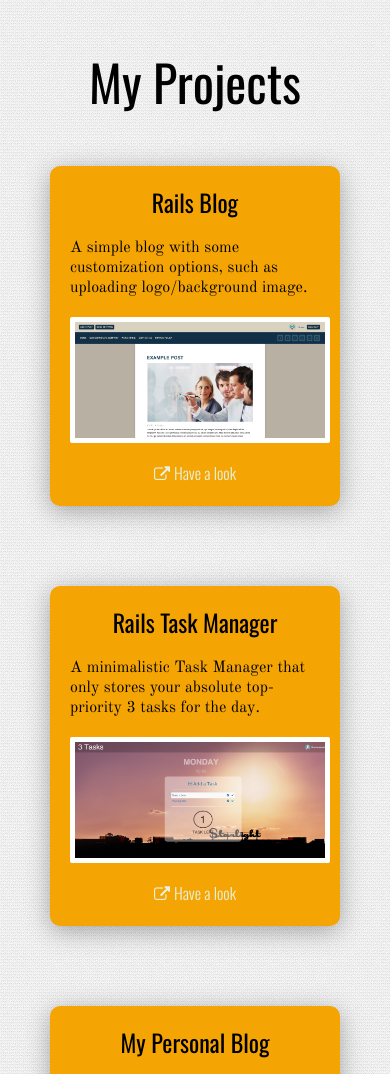
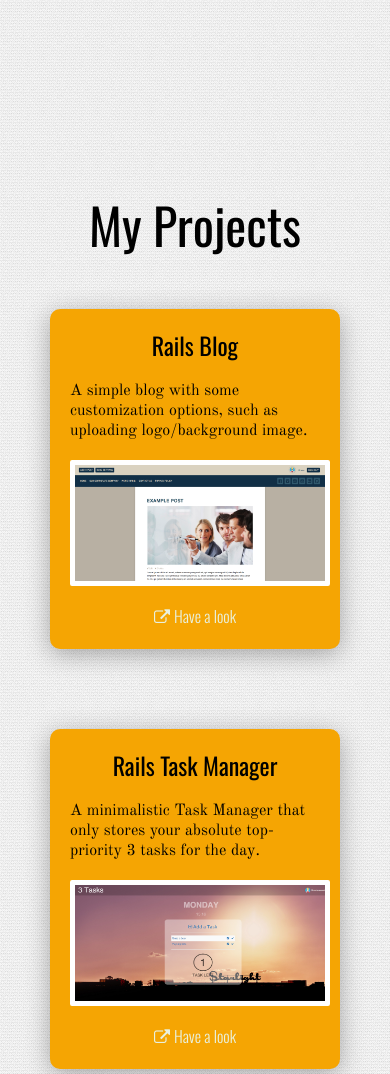
Before and after one commit to brunofbrito/business-card, a website: page index.html in a window 390 px wide. Shown: the part 845-1919 px from the top of the page. Drawn offline with nearby package versions, Linux system fonts and the light colour scheme.

Commit message:
Fixes portfolio section on Mobile devices

```diff
--- a/sass/style.scss
+++ b/sass/style.scss
@@ -137,16 +137,17 @@ html, body {
 }
 
 .portfolio {
-  height: 100%;
+  min-height: 100%;
   max-width: 1000px;
   margin: 0 auto;
-  display: flex;
+  display: block;
   justify-content: center;
   align-items: center;
   flex-direction: column;
 }
 
 .worktitle {
+  padding-top: 200px;
   margin-bottom: 20px;
   font-family: $headingfont;
   font-size: 50px;
@@ -204,9 +205,6 @@ html, body {
 
 /* Small devices (tablets, 768px and up) */
 @media screen and (max-width: 768px) {
-  .portfolio {
-    margin-top: 300px;
-  }
   .project {
     margin: 40px auto;
   }
```
Also changed, not shown: build/style.css, stylesheets/style.css.
